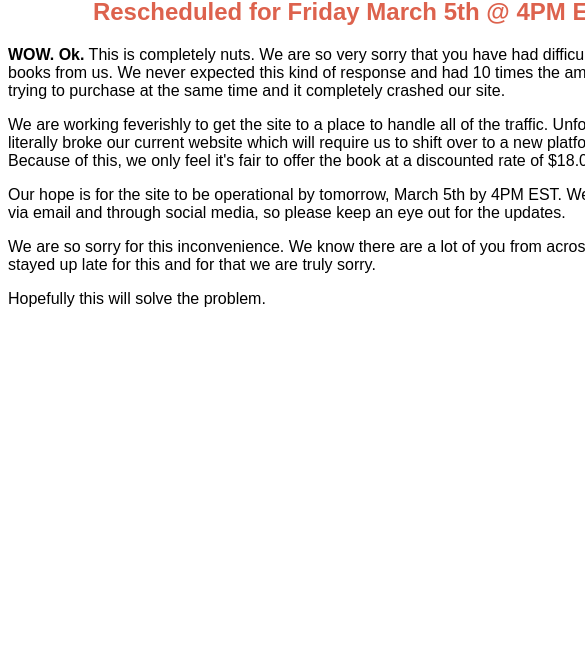
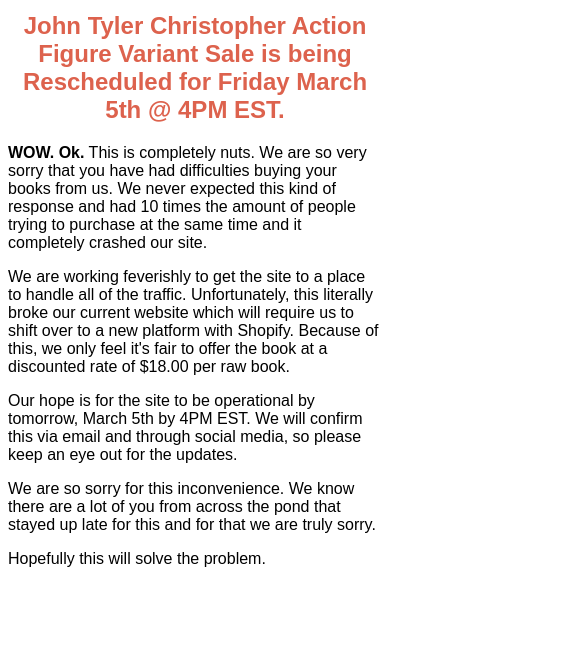
Before and after one commit to foxio/maintenence, a plain HTML site: page index.html in a window 390 px wide. Shown: the part 188-844 px from the top of the page, 585 px wide, since content can reach past the window. Drawn offline with Linux system fonts and the light colour scheme.

Commit message:
Fixing the styling so it looks better on mobile

```diff
--- a/styles.css
+++ b/styles.css
@@ -1,8 +1,9 @@
 .hero {
-    width: 700px;
+    width: 100%;
+    max-width: 700px;
     margin: 0 auto;
     font-family:Arial, Helvetica, sans-serif;
-
+    padding: 20px 0;
     margin-top: 100px;
 }
 
```
